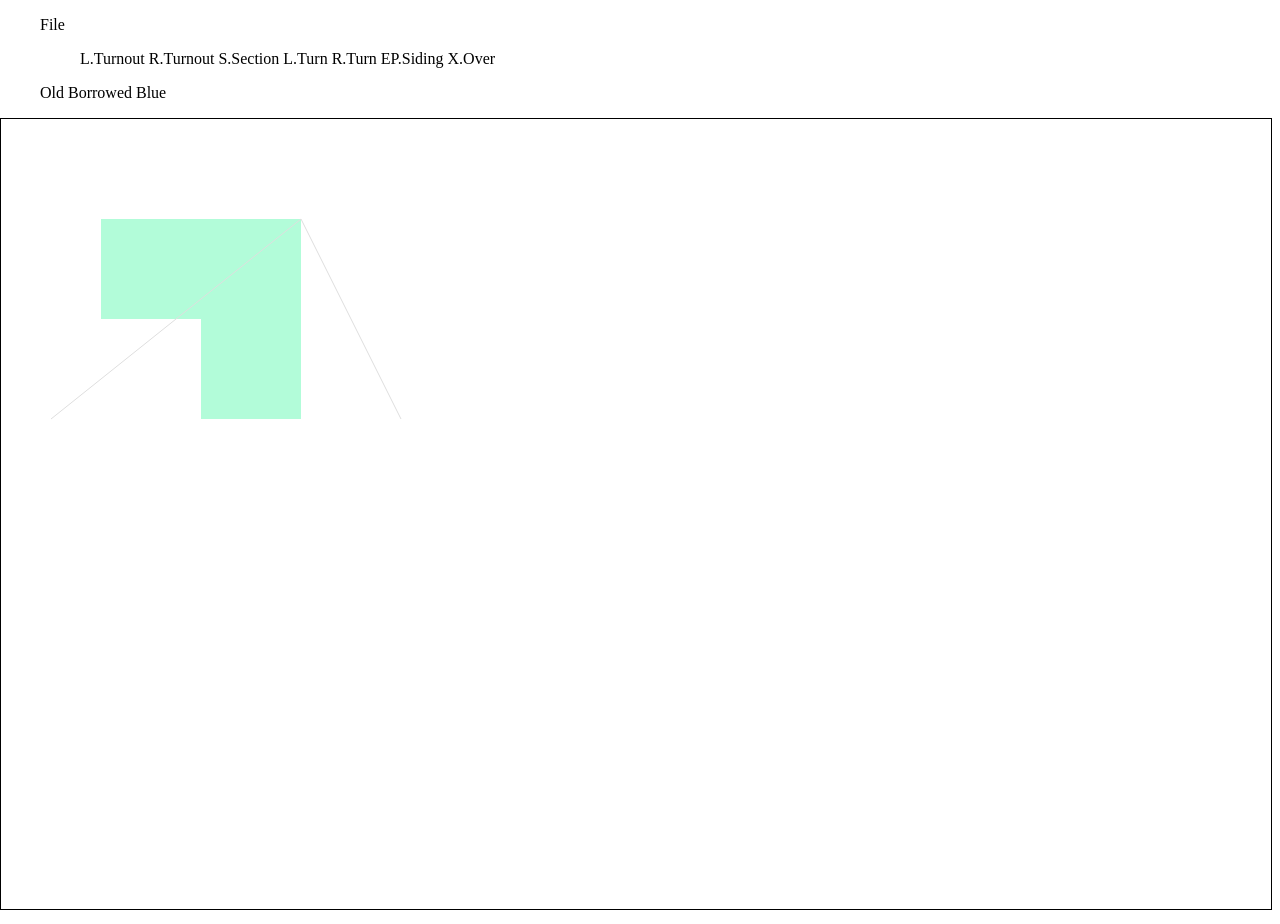
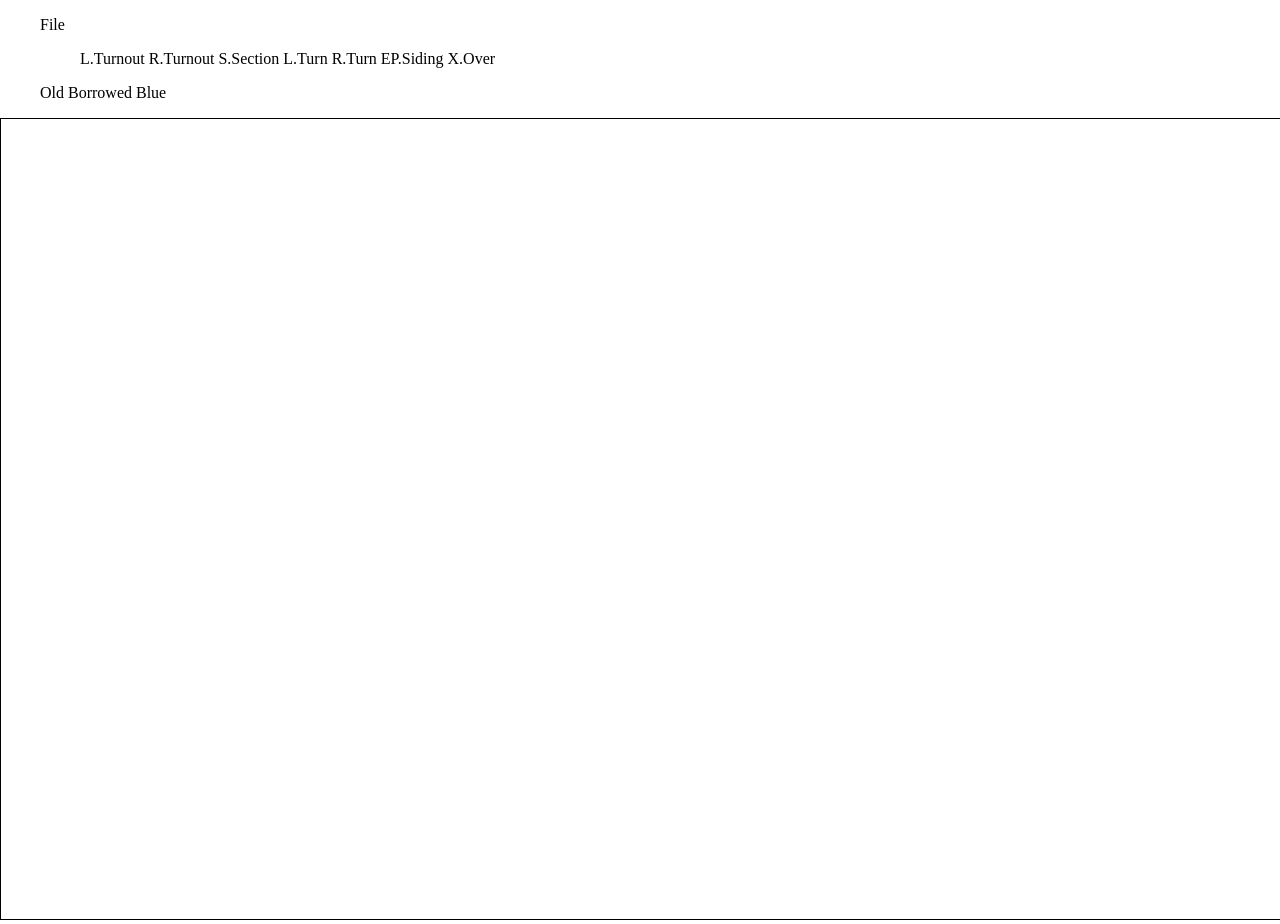
Before and after one commit to paraplegic/Web-Sandbox, a plain HTML site: page src/chuchu.html in a window 1280 px wide. Drawn offline with Linux system fonts and the light colour scheme.

Commit message:
get rid of scroll bars on full screen canvas, and a start at some useful functions

```diff
--- a/src/chuchu.html
+++ b/src/chuchu.html
@@ -7,6 +7,7 @@
    body {
 		display: block;
 		margin:	0 ;
+		overflow: hidden;
 	}
    canvas {
 		border: 1px solid black;
--- a/src/chuchu.js
+++ b/src/chuchu.js
@@ -5,8 +5,8 @@
 
 var cnv = document.querySelector( "canvas" );
 var mnu = document.querySelector( "menu" );
-cnv.width = window.innerWidth - 10 ;
-cnv.height = window.innerHeight - 10 ;
+cnv.width = window.innerWidth ;
+cnv.height = window.innerHeight ;
 
 // turn off the context menu ...
 // cnv.oncontextmenu = (e) => e.preventDefault();
@@ -17,19 +17,19 @@ cnv.height = window.innerHeight - 10 ;
 
 var c = cnv.getContext( '2d' );
 
-c.fillStyle = 'rgba( 0, 244, 128, 0.3 )';
-c.fillRect( 100, 100, 100, 100 ) ;
-c.fillRect( 200, 100, 100, 100 ) ;
-c.fillRect( 200, 200, 100, 100 ) ;
+// c.fillStyle = 'rgba( 0, 244, 128, 0.3 )';
+// c.fillRect( 100, 100, 100, 100 ) ;
+// c.fillRect( 200, 100, 100, 100 ) ;
+// c.fillRect( 200, 200, 100, 100 ) ;
 //
 //console.log( cnv.width, cnv.height ) ;
 //
-c.beginPath() ;
-c.moveTo( 50, 300 );
-c.lineTo( 300, 100 );
-c.lineTo( 400, 300 );
-c.strokeStyle = "#dedede";
-c.stroke();
+// c.beginPath() ;
+// c.moveTo( 50, 300 );
+// c.lineTo( 300, 100 );
+// c.lineTo( 400, 300 );
+// c.strokeStyle = "#dedede";
+// c.stroke();
 //
 //c.beginPath() ;
 //c.arc( 300, 300, 30, 0, Math.PI * 2, false );
@@ -45,6 +45,16 @@ c.stroke();
 //	c.strokeStyle = 'blue' ;
 //	c.stroke() ;
 //}
+
+function fullscreen(){
+
+	if( cnv.webkitRequestFullScreen) {
+		 cnv.webkitRequestFullScreen();
+	} else {
+		cnv.mozRequestFullScreen();
+	}
+}
+
 
 
 function randomColour() {
@@ -72,6 +82,8 @@ window.addEventListener('mousemove', function(event){
 	mouse.x = event.clientX ;
 	mouse.y = event.clientY ;
 });
+
+window.addEventListener( 'load', fullscreen );
 
 function Circle(x, y, radius, dx, dy) {
 	this.x = x;
@@ -121,29 +133,8 @@ function Circle(x, y, radius, dx, dy) {
 	}
 }
 
-//var circles = [] ;
-//
-//for( var i = 0 ; i < ballCount; i++ )
-//{
-//	var x = Math.random() * ( innerWidth - radius * 2 ) + radius ;
-//	var y = Math.random() * ( innerHeight - radius * 2 ) + radius  ;
-//	var dx = (Math.random() - 0.5 ) * 10 ;
-//	var dy = (Math.random() - 0.5 ) * 10 ;
-//	var radius = Math.random() * maxRadius ;
-//
-//	circles.push( new Circle( x, y, radius, dx, dy ) );
-//}
-//
-//function animate()
-//{
-//
-//	requestAnimationFrame( animate );
-//	c.clearRect( 0, 0, innerWidth, innerHeight ) ;
-//	for( var i = 0; i < circles.length ; i++ )
-//	{
-//		circles[i].update() ;
-//	}
-//
-//}
-//
-//animate() ;
+function line( x, y, orientation, length ){
+}
+
+function turnOut( x, y, orientation, direction ){
+}
```
